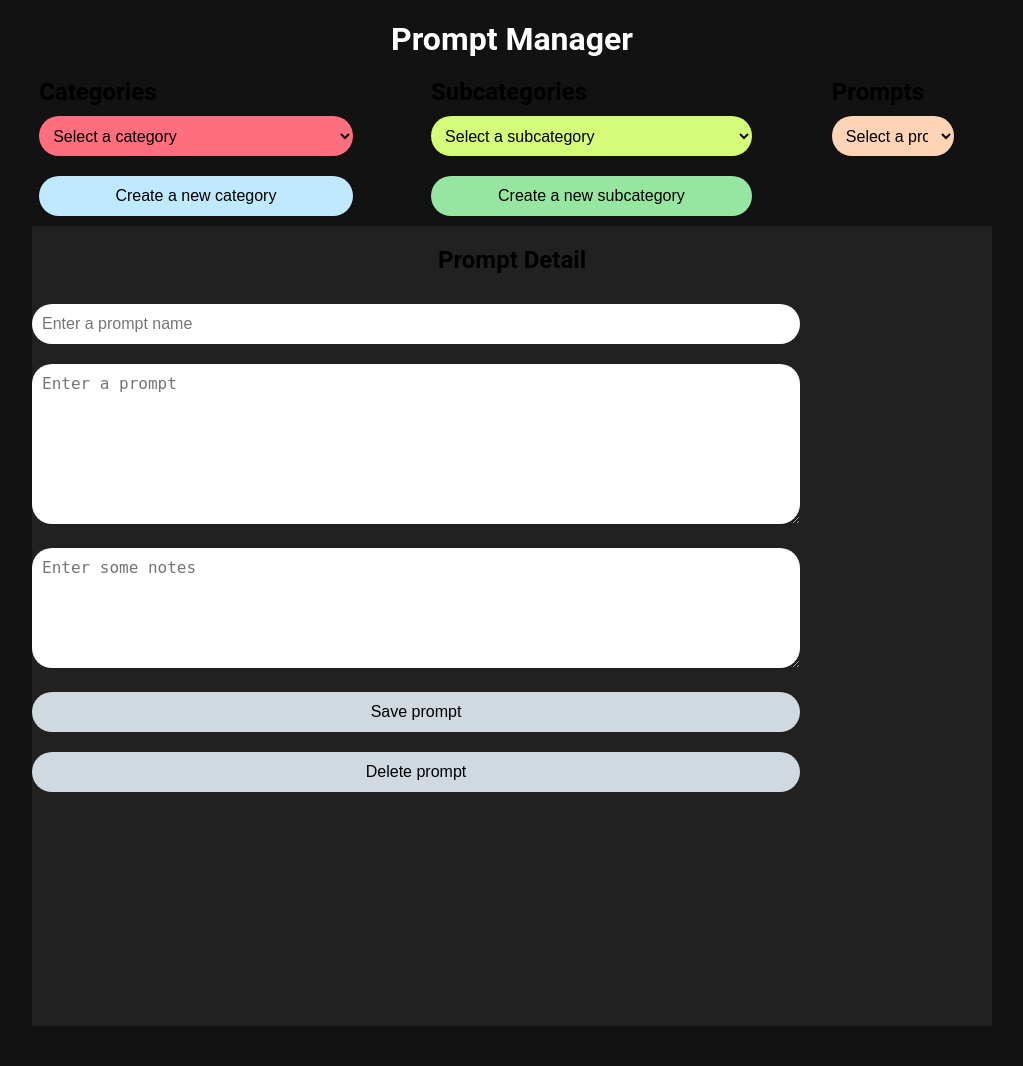
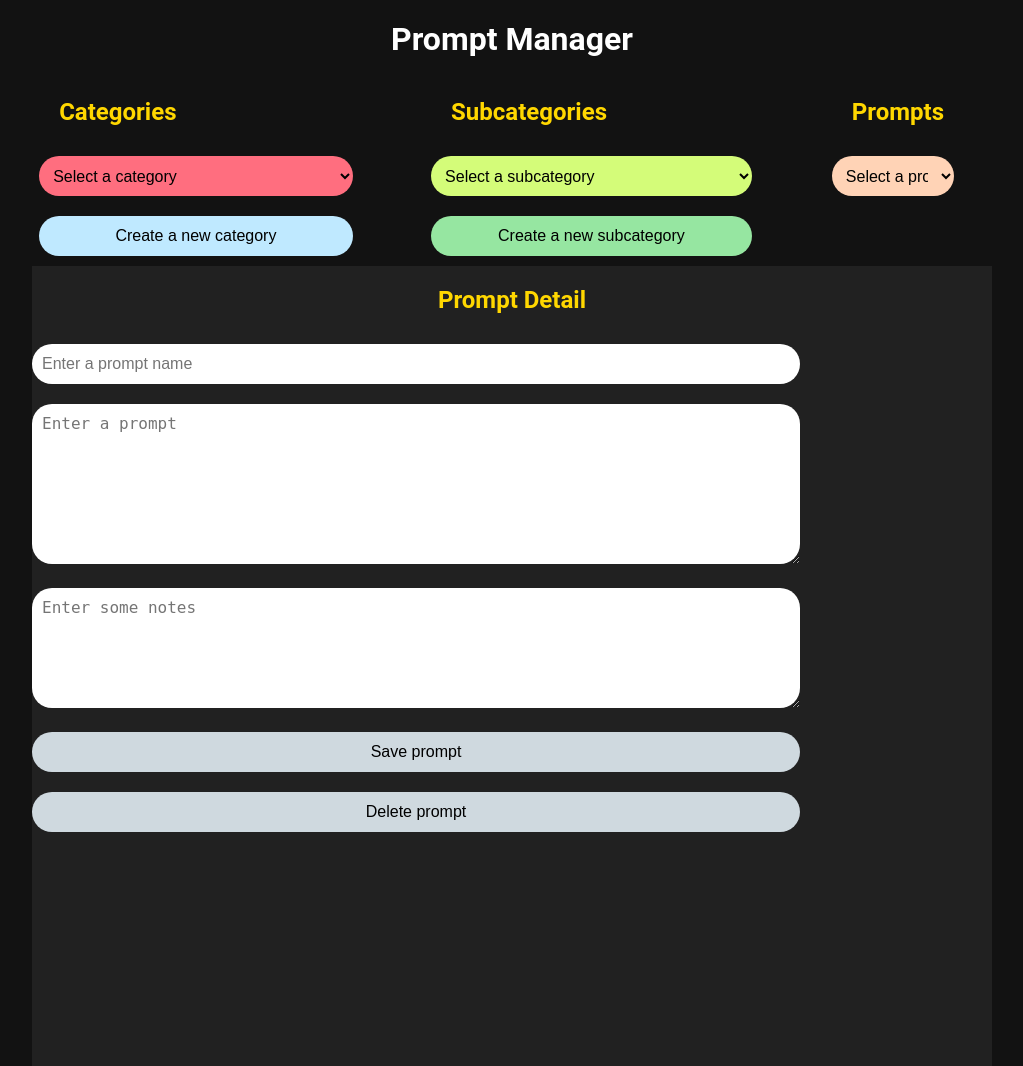
Before and after one commit to v-s-dev/promptmanager, a Django app: page /promptpage/ in a window 1280 px wide. Shown: the whole page, without its empty margins (128-1151 px from the left). Before the commit the page ends 1026 px from the top, so only its background shows below. Run offline with Django 4.2, Linux system fonts and the light colour scheme; data that the repository does not hold is empty.

Commit message:
made the menu names visible

```diff
--- a/promptpage/static/promptpage/style.css
+++ b/promptpage/static/promptpage/style.css
@@ -18,6 +18,11 @@ body {
 h1 {
     text-align: center;
     color: white;
+    margin: 20px;
+}
+
+h2 {
+    color: gold;
     margin: 20px;
 }
 
```
